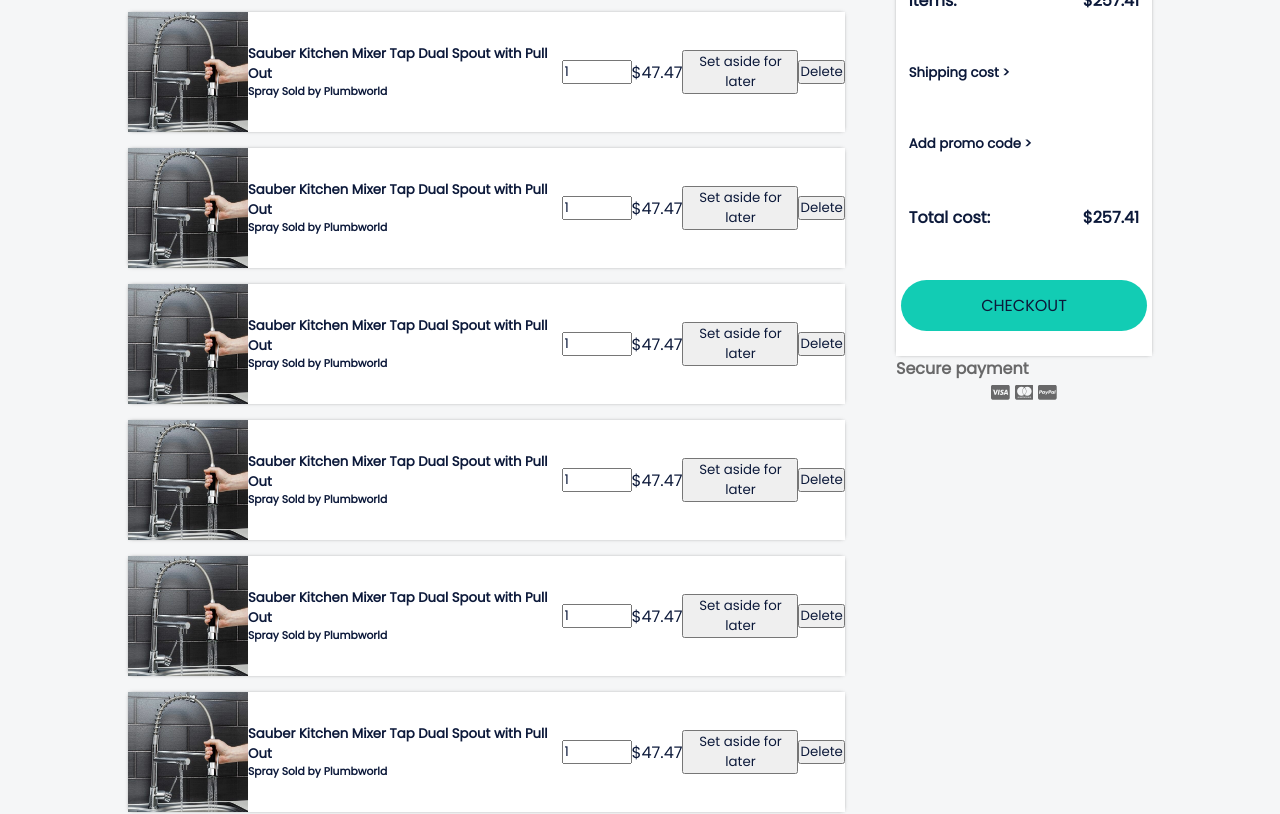
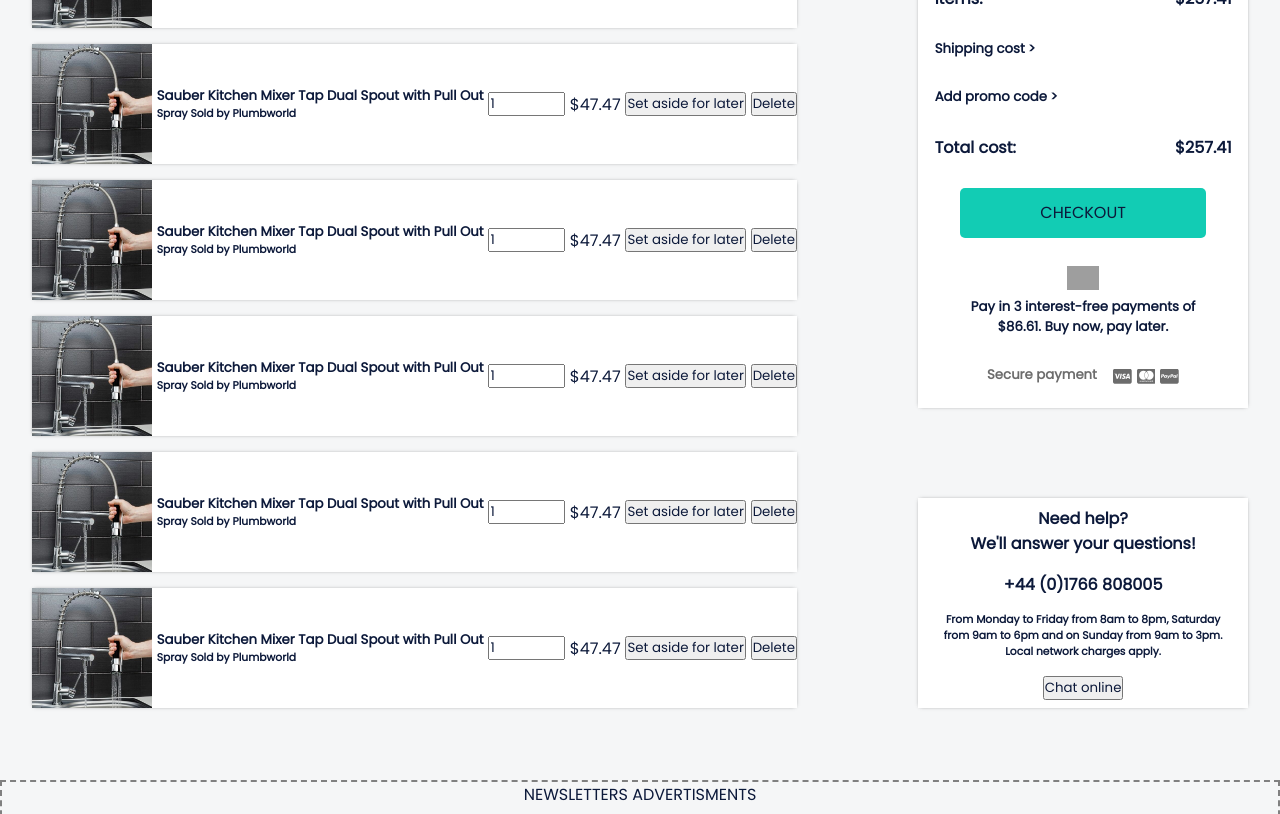
Before and after one commit to SusanaAlvarezZuluaga/mano-a-mano, a React (Create React App) app in the folder front-end/: page /my-cart in a window 1280 px wide. Shown: the part 380-1194 px from the top of the page. Built offline with nearby package versions, Linux system fonts and the light colour scheme; grey boxes are pictures that could not be loaded.

Commit message:
items cart

```diff
--- a/front-end/src/components/CartProduct/index.js
+++ b/front-end/src/components/CartProduct/index.js
@@ -7,12 +7,11 @@
       <div className='product-compo'>
         <img className='img-product' alt='kitchen tap' src={pic}></img>
         <div>
-          {" "}
           <h5>Sauber Kitchen Mixer Tap Dual Spout with Pull Out</h5>
           <h6 className='subtitle'>Spray Sold by Plumbworld</h6>
         </div>
 
-        <input className='input-num' value='1' type='number' />
+        <input className='input-num' defaultValue='1' type='number' />
         <div className='price'>$47.47</div>
         <button className='aside-btn'>Set aside for later</button>
         <button className='delete-btn'>Delete</button>
--- /dev/null
+++ b/front-end/src/components/DeliveryInput/Index.js
@@ -0,0 +1,84 @@
+import React, { useEffect, useState } from "react";
+import { shipCost } from "../../data";
+
+function DeliveryInput({ price, setPrice }) {
+  const [active, setActive] = useState(false);
+  const [addedDel, setAddedDel] = useState(false);
+  const [city, setCity] = useState("");
+  const [zip, setZip] = useState("");
+  const [delivVal, setDelivVal] = useState("");
+  const [alertDeliv, setAlertDeliv] = useState("");
+  let shippingCost;
+
+  useEffect(() => {
+    if (active) setAlertDeliv("");
+    else setZip("");
+    setCity("");
+  }, [active]);
+
+  function revertCost() {
+    setAddedDel(false);
+    setPrice((parseInt(price) - shippingCost.cost).toFixed(2));
+    setDelivVal("");
+    setAlertDeliv("");
+  }
+
+  function onSubmitShip(e) {
+    e.preventDefault();
+
+    shippingCost = shipCost.find(({ town, zipCode }) => {
+      return town === city && zipCode === zip;
+    });
+
+    if (shippingCost) {
+      setActive(false);
+      setPrice((parseInt(price) + shippingCost.cost).toFixed(2));
+      setDelivVal(shippingCost.cost);
+      setAddedDel(true);
+      setCity("");
+      setZip("");
+    } else {
+      setCity("");
+      setZip("");
+      setAlertDeliv("no match");
+      setActive(false);
+    }
+  }
+  return (
+    <>
+      {addedDel ? (
+        <div className='delivery-added' onClick={revertCost}>
+          <h5>Shipping cost</h5>
+          <h5 className='deliv-val'>{`$${delivVal}`}</h5>
+        </div>
+      ) : (
+        <div className='add-shipping' onClick={() => setActive(!active)}>
+          <h5>Shipping cost {">"}</h5>
+
+          <h6 className='alert'>{alertDeliv}</h6>
+        </div>
+      )}
+      {active && (
+        <form className='delivery-form' onSubmit={onSubmitShip}>
+          <input
+            type='text'
+            className='zip-code'
+            placeholder='zip code'
+            value={zip}
+            onChange={(e) => setZip(e.target.value)}
+          />
+          <input
+            type='text'
+            className='city-code'
+            placeholder='city'
+            value={city}
+            onChange={(e) => setCity(e.target.value)}
+          />
+          <input className='submit-btn-deliv' type='submit' />
+        </form>
+      )}
+    </>
+  );
+}
+
+export default DeliveryInput;
--- /dev/null
+++ b/front-end/src/components/DiscountInput/index.js
@@ -0,0 +1,73 @@
+import React, { useEffect, useState } from "react";
+import { promoCode } from "../../data";
+
+function DiscountInput({ price, setPrice }) {
+  const [activePromo, setActivePromo] = useState(false);
+  const [promoVal, setPromoVal] = useState("");
+  const [discount, setDiscount] = useState(false);
+  const [discVal, setDiscVal] = useState("");
+  const [alertDisc, setAlertDisc] = useState("");
+
+  useEffect(() => {
+    if (activePromo) setAlertDisc("");
+    else setPromoVal("");
+  }, [activePromo]);
+
+  function onSubmit(e) {
+    e.preventDefault();
+    let numVal = parseInt(promoVal);
+    const returnVal = promoCode.find((promo) => {
+      return promo === numVal;
+    });
+
+    if (returnVal) {
+      setActivePromo(false);
+      setDiscVal("-5%");
+      setPrice((parseInt(price) * (1 - 0.05)).toFixed(2));
+      setDiscount(true);
+      setPromoVal("");
+    } else {
+      setPromoVal("");
+      setActivePromo(false);
+      setAlertDisc("no discount");
+      setDiscVal("");
+    }
+  }
+
+  function revertPromo() {
+    setDiscount(false);
+    setPrice((parseInt(price) * (1 + 0.05)).toFixed(2));
+    setDiscVal("");
+    setAlertDisc("");
+  }
+  return (
+    <>
+      {discount ? (
+        <div onClick={revertPromo} className='promo-added'>
+          <h5 style={{ cursor: "pointer" }}>promo code</h5>
+
+          <h5 className='disc-val'>{discVal}</h5>
+        </div>
+      ) : (
+        <div className='add-promo' onClick={() => setActivePromo(!activePromo)}>
+          <h5>Add promo code {">"}</h5>
+          <h6 className='alert'> {alertDisc}</h6>
+        </div>
+      )}
+      {activePromo && (
+        <form className='discount-form' onSubmit={onSubmit}>
+          <input
+            type='text'
+            className='promo-code'
+            placeholder='Input your promo code'
+            value={promoVal}
+            onChange={(e) => setPromoVal(e.target.value)}
+          />
+          <input className='submit-btn-disc' type='submit' />
+        </form>
+      )}
+    </>
+  );
+}
+
+export default DiscountInput;
--- /dev/null
+++ b/front-end/src/components/Summary/index.js
@@ -0,0 +1,66 @@
+import React, { useState } from "react";
+import { FaCcVisa, FaCcMastercard, FaCcPaypal } from "react-icons/fa";
+import paypal from "../../components/images/paypal.png";
+import DeliveryInput from "../DeliveryInput/Index";
+import DiscountInput from "../DiscountInput";
+
+function Summary() {
+  const [price, setPrice] = useState(257.41);
+
+  return (
+    <div className='side-wrapper'>
+      <aside className='pay-checkout'>
+        <div className='center-pay'>
+          <h2 className='summary'>Summary</h2>
+
+          <div className='total-con'>
+            <h4>Items: </h4>
+            <h4 className='total-price'>$257.41</h4>
+          </div>
+
+          <DeliveryInput price={price} setPrice={setPrice} />
+          <DiscountInput price={price} setPrice={setPrice} />
+
+          <div className='final-con'>
+            <h4 className='final-cost'> Total cost: </h4>
+            <h4 className='final-price'>{`$${price}`}</h4>
+          </div>
+
+          <button className='delivery-btn'>CHECKOUT</button>
+          <div className='paypal-con'>
+            <img className='paypal' src={paypal} alt='paypal' />
+            <h5 class=''>
+              <span class=''>
+                <span class=''>Pay in 3 interest-free payments</span>
+                <span class=''> of $86.61. Buy now, pay later.</span>
+              </span>
+            </h5>
+          </div>
+          <div className='secure-payment-con'>
+            <h5>Secure payment</h5>
+            <h3 className='secure-icons'>
+              <FaCcVisa /> <FaCcMastercard /> <FaCcPaypal />
+            </h3>
+          </div>
+        </div>
+      </aside>
+      <div className='contact-info'>
+        <div className='inner-conn'>
+          <div>
+            <h4>Need help?</h4>
+            <h4>We'll answer your questions!</h4>
+          </div>
+
+          <h4>+44 (0)1766 808005</h4>
+          <h6>
+            From Monday to Friday from 8am to 8pm, Saturday from 9am to 6pm and
+            on Sunday from 9am to 3pm. Local network charges apply.
+          </h6>
+          <button> Chat online</button>
+        </div>
+      </div>
+    </div>
+  );
+}
+
+export default Summary;
--- /dev/null
+++ b/front-end/src/data.js
@@ -0,0 +1,23 @@
+const promoCode = [5321, 5867, 4569, 3256, 2569, 4582];
+const shipCost = [
+  {
+    id: 0,
+    town: "Berlin",
+    zipCode: "15000",
+    cost: 4.99,
+  },
+  {
+    id: 1,
+    town: "Lisbon",
+    zipCode: "1600-171",
+    cost: 3.99,
+  },
+  {
+    id: 2,
+    town: "Prague",
+    zipCode: "27744",
+    cost: 2.99,
+  },
+];
+
+export { promoCode, shipCost };
--- a/front-end/src/pages/MyCartPage/index.js
+++ b/front-end/src/pages/MyCartPage/index.js
@@ -1,17 +1,22 @@
-import React, { useState } from "react";
+import React from "react";
 import CartProduct from "../../components/CartProduct";
-import { FaCcVisa, FaCcMastercard, FaCcPaypal } from "react-icons/fa";
-import paypal from "../../components/images/paypal.png";
 import "./style.css";
+import { MdOutlineContentCopy } from "react-icons/md";
+import Summary from "../../components/Summary";
 
 function MyCartPage() {
-  const [active, setActive] = useState(false);
-  console.log(active);
   return (
     <>
       <header className='header'> HEADER</header>
       <div className='layout-wrap'>CONTINUE SHOPPING</div>
+      <div className='center'>
+        {" "}
         <div className='main-side-wrapper'>
+          {/* {
+          <h5 className='copy-basket'>
+            <MdOutlineContentCopy /> copy your basket
+          </h5>
+        } */}
           <main className='cart-content-wrap'>
             {<CartProduct />}
             {<CartProduct />}
@@ -19,58 +24,11 @@
             {<CartProduct />}
             {<CartProduct />}
             {<CartProduct />}
-          {<CartProduct />}
-          {<CartProduct />}
-          {<CartProduct />}
-          {<CartProduct />}
           </main>
-        <sidebar className='pay-checkout'>
-          <div className='center-pay'>
-            <h2 className='summary'>Summary</h2>
-
-            <div className='total-con'>
-              <h4>Items: </h4>
-              <h4 className='total-price'>$257.41</h4>
+          <Summary />
+        </div>
       </div>
 
-            <h5 className='add-promo' onClick={() => setActive(!active)}>
-              Shipping cost {">"}
-            </h5>
-
-            {active && (
-              <input
-                type='text'
-                className='zip-code'
-                placeholder='Input your zip code'
-              />
-            )}
-            <h5 className='add-promo' onClick={() => setActive(!active)}>
-              Add promo code {">"}
-            </h5>
-            {active && (
-              <input
-                type='text'
-                className='promo-code'
-                placeholder='Input your promo code'
-              />
-            )}
-
-            <div className='final-con'>
-              <h4 className='final-cost'> Total cost: </h4>
-              <h4 className='final-price'>$257.41</h4>
-            </div>
-
-            <button className='delivery-btn'>CHECKOUT</button>
-            {/* <img className='paypal' src={paypal} alt='paypal' /> */}
-          </div>
-          <div className='secure-payment-con'>
-            <h4>Secure payment</h4>
-            <h3 className='secure-icons'>
-              <FaCcVisa /> <FaCcMastercard /> <FaCcPaypal />
-            </h3>
-          </div>
-        </sidebar>
-      </div>
       <footer className='footer'>NEWSLETTERS ADVERTISMENTS</footer>
       <footer className='footer'>FOOOTER</footer>
     </>
--- a/front-end/src/pages/MyCartPage/style.css
+++ b/front-end/src/pages/MyCartPage/style.css
@@ -5,6 +5,9 @@
   margin: 0;
   font-family: "Poppins", sans-serif;
   color: #0c193a;
+}
+*:focus {
+  outline: none;
 }
 body {
   background-color: #f5f6f7;
@@ -28,11 +31,14 @@
   flex-direction: column;
   align-items: center;
   height: 100%;
-  width: 70%;
 }
 
 .img-product {
   height: 15vh;
+}
+.center {
+  display: flex;
+  justify-content: center;
 }
 
 .product-compo {
@@ -41,24 +47,34 @@
   display: flex;
   background-color: white;
   margin: 0.5rem 0;
-  width: 100%;
+  max-width: 765px;
+  min-width: 612px;
   box-shadow: 0px 0px 4px -2px #000000c7;
+}
+.side-wrapper {
+  display: flex;
+  flex-direction: column;
+  justify-content: space-between;
+  align-items: end;
 }
 
 .main-side-wrapper {
-  margin: 2rem auto;
-  width: 80%;
+  margin: 5% 0;
+  width: 95%;
+  max-width: 1240px;
   display: flex;
   justify-content: space-between;
 }
 
 .pay-checkout {
   margin: 0.5rem 0;
+  margin-left: 3%;
   box-shadow: 0px 0px 4px -2px #000000c7;
-
-  height: 60vh;
+  max-height: 500px;
+  min-height: 500px;
   background-color: white;
-  width: 25%;
+  max-width: 340px;
+  min-width: 280px;
 }
 
 .input-num {
@@ -78,22 +94,65 @@
   width: 100%;
   border-bottom: 1px solid black;
 }
+.delivery-form {
+  position: relative;
+  height: auto;
+}
+
+input.submit-btn-deliv {
+  background: none;
+  border: 1px solid #12ccb4;
+  position: absolute;
+  bottom: 0;
+  right: 0;
+  height: 50%;
+  width: 30%;
+  cursor: pointer;
+}
+.discount-form {
+  width: 100%;
+  display: flex;
+  justify-content: space-between;
+}
+
+.submit-btn-disc {
+  background: none;
+  border: 1px solid #12ccb4;
+  width: 30%;
+  cursor: pointer;
+}
+
 .total-con,
-.final-con {
+.final-con,
+.promo-added,
+.delivery-added {
+  cursor: pointer;
   display: flex;
   justify-content: space-between;
   width: 100%;
 }
+h5.deliv-val {
+  color: red;
+}
+h5.disc-val {
+  color: #22a292;
+}
 
+.alert {
+  color: red;
+}
 .promo-code,
-.zip-code {
-  width: 100%;
+.zip-code,
+.city-code {
+  width: 60%;
   border: none;
   padding: 0.5rem 0;
   border-bottom: 1px solid grey;
 }
 
-.add-promo {
+.add-promo,
+.add-shipping {
+  cursor: pointer;
   align-self: start;
 }
 
@@ -104,17 +163,24 @@
   font: inherit;
   cursor: pointer;
   background-color: #12ccb4;
-  border-radius: 30px;
+  border-radius: 5px;
+}
+
+.paypal-con {
+  text-align: center;
+  width: 85%;
 }
 .secure-icons {
   text-align: center;
 }
 
-.secure-payment-con h4,
-h3,
-svg,
+.secure-payment-con h5,
 path {
   color: rgba(0, 0, 0, 0.575);
+  margin-right: 1rem;
+}
+.secure-payment-con {
+  display: flex;
 }
 .paypal {
   height: 1.5rem;
@@ -126,3 +192,37 @@
   border: 2px dashed grey;
   border-bottom: none;
 }
+
+.copy-basket {
+  align-self: end;
+}
+.copy-basket svg {
+  font-size: 1rem;
+}
+
+.contact-info {
+  margin: 0.5rem 0;
+  margin-left: 3%;
+  box-shadow: 0px 0px 4px -2px #000000c7;
+  background-color: white;
+  max-width: 340px;
+  min-width: 280px;
+}
+.inner-conn {
+  width: 90%;
+  display: flex;
+  flex-direction: column;
+  align-items: center;
+  justify-content: space-around;
+  height: 100%;
+  min-height: 210px;
+  margin: auto;
+  text-align: center;
+}
+
+.chat-btn {
+  background: none;
+  border: 1px solid #12ccb4;
+  cursor: pointer;
+  padding: 3% 10%;
+}
```
Lines whose indentation alone changed are shown as unchanged.
